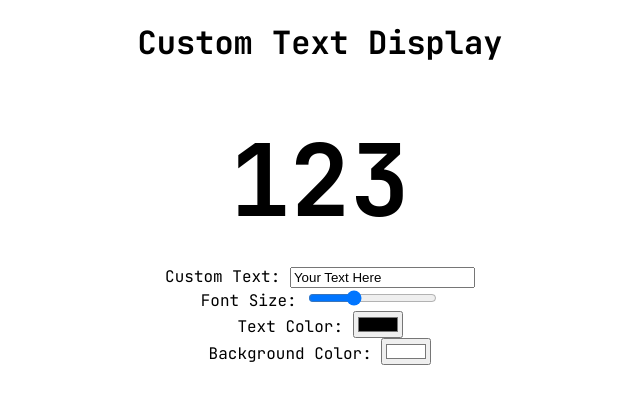
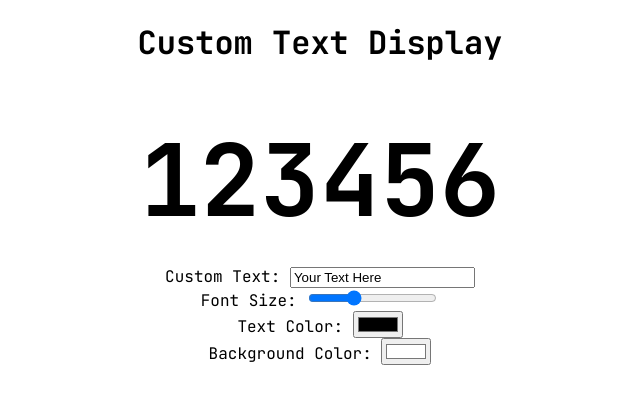
Before and after one commit to tandukuda/queue-display, a plain HTML site: page 123.html in a window 1280 px wide. Shown: the whole page, without its empty margins (320-960 px from the left). Drawn offline with Linux system fonts and the light colour scheme; a web font is replaced by a local one.

Commit message:
Update 123.html

```diff
--- a/123.html
+++ b/123.html
@@ -26,7 +26,7 @@
 </head>
 <body>
     <h1>Custom Text Display</h1>
-    <div id="display-text">123</div>
+    <div id="display-text">123456</div>
     <div class="controls">
         <label>Custom Text: <input type="text" id="text-input" value="Your Text Here"></label>
         <br>
```
